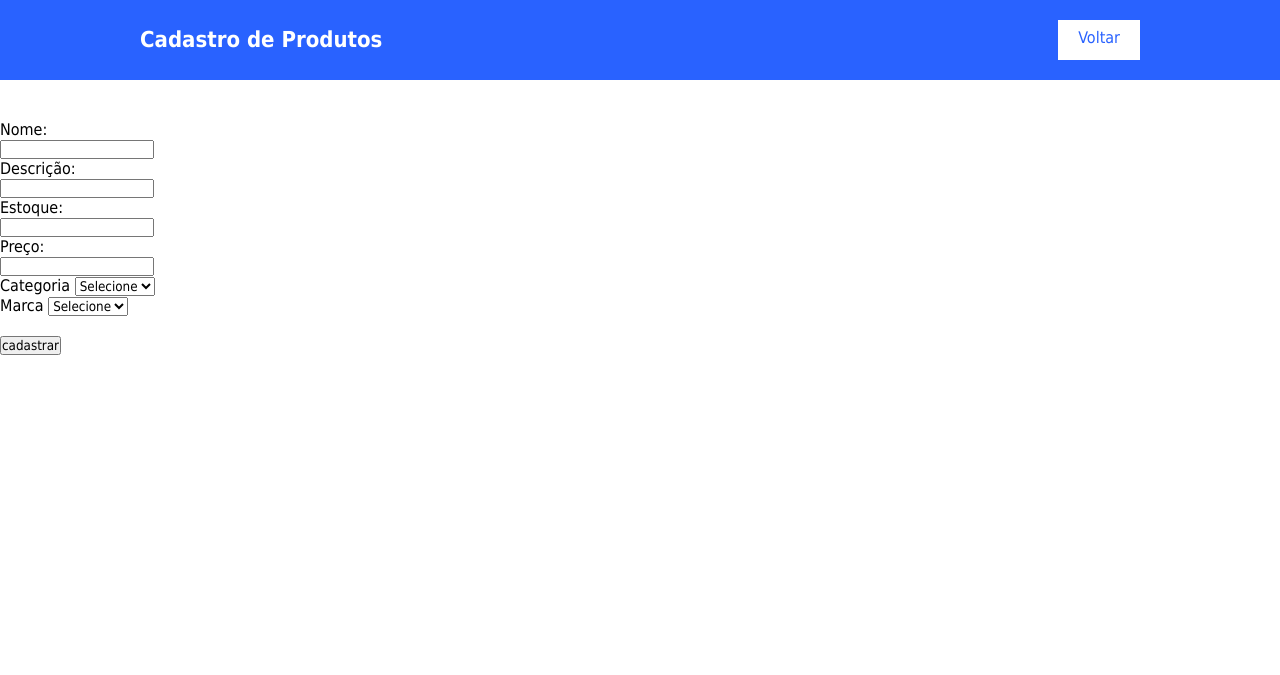
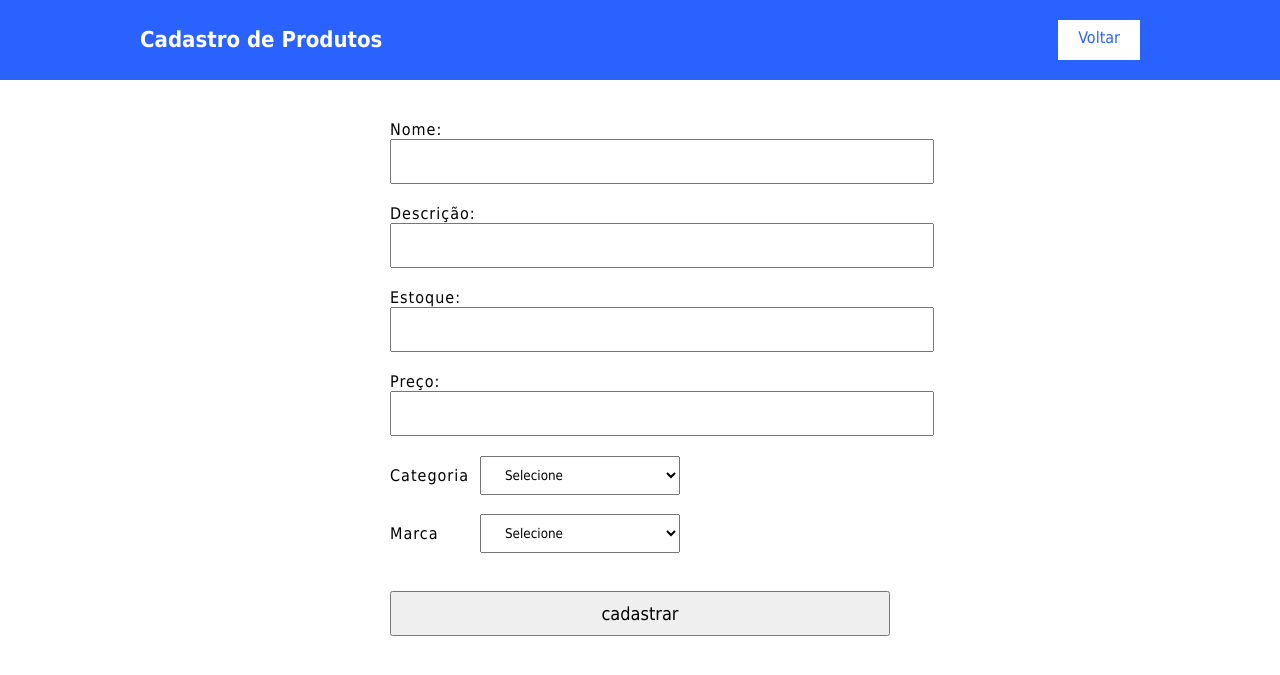
Before and after one commit to vitorgabrieldev/CadEcommerce-Programacao-web-atividade-24-07-2024, a PHP site: page /produtos.php in a window 1280 px wide. Shown: the top 675 px of the page. Run offline with PHP 8.4, Linux system fonts and the light colour scheme; data that the repository does not hold is empty.

Commit message:
feat: :sparkles: Ajustes no Front do Projeto

```diff
--- a/carrinho.php
+++ b/carrinho.php
@@ -2,10 +2,11 @@
 <html>
   <head>
     <meta charset="utf-8">
-    <title>Carrinho</title>
+    <title>Carrinho | Shopee</title>
     <link rel="stylesheet" href="css/style.css" media="screen" title="no title" charset="utf-8">
     <script type="text/javascript" src="js/jquery-2.1.4.min.js"></script>
     <script type="text/javascript" src="js/script.js"></script>
+    <link rel="shortcut icon" href="favicon.ico" type="image/x-icon">
   </head>
   <body>
     <header>
--- a/categorias.php
+++ b/categorias.php
@@ -5,7 +5,7 @@
     <meta http-equiv="X-UA-Compatible" content="IE=edge">
     <meta name="viewport" content="width=device-width, initial-scale=1.0">
     <title>Cadastrar Categorias</title>
-
+    <link rel="shortcut icon" href="favicon.ico" type="image/x-icon">
     <link rel="stylesheet" href="../cadEcommerce/css/style.css">
 </head>
 <body>
--- a/css/style.css
+++ b/css/style.css
@@ -13,3 +13,16 @@ section#produtos ul li h2 { float: left; margin-bottom: 15px; color: #2a2a2a; }
 section#produtos ul li p { float: left; color: #7e7e7e; clear: left; line-height: 30px; }
 section#produtos ul li a {  text-decoration: none; margin-top: 20px; height: 40px; line-height: 36px; clear: left; padding: 0 20px; color: #ffffff; background: #2962ff; float: left; }
 section#produtos a {  text-decoration: none; margin-top: 20px; height: 40px; line-height: 36px; clear: left; padding: 0 20px; color: #ffffff; background: #2962ff; float: left; }
+
+#produtos {display: flex;justify-content: center;}
+#produtos form {min-width: 500px;}
+#produtos form input{width: 100%; padding: 10px 20px;font-size: 18px; font-weight: 500; outline: none; margin-bottom: 20px;}
+#produtos form label{font-size: 16px; font-weight: 500; letter-spacing: 1px;}
+#produtos form select{padding: 10px 20px; width: 200px;}
+#produtos form select option{padding: 10px 20px; width: 200px; font-size: 16px; font-weight: 500;}
+#produtos form .large{width: 90px; display: flex;}
+#produtos form .flex {display: flex; align-items: center;}
+
+#produtos form .btn {
+    cursor: pointer;
+}
--- a/marca.php
+++ b/marca.php
@@ -4,8 +4,8 @@
     <meta charset="UTF-8">
     <meta http-equiv="X-UA-Compatible" content="IE=edge">
     <meta name="viewport" content="width=device-width, initial-scale=1.0">
-    <title>Cadastrar Marca</title>
-
+    <title>Cadastrar Marca | Shopee</title>
+    <link rel="shortcut icon" href="favicon.ico" type="image/x-icon">
     <link rel="stylesheet" href="../cadEcommerce/css/style.css">
 </head>
 <body>
--- a/pedido.php
+++ b/pedido.php
@@ -2,10 +2,11 @@
 <html>
   <head>
     <meta charset="utf-8">
-    <title>Resumo de Pedido</title>
+    <title>Resumo de Pedido | Shopee</title>
     <link rel="stylesheet" href="css/style.css" media="screen" title="no title" charset="utf-8">
     <script type="text/javascript" src="js/jquery-2.1.4.min.js"></script>
     <script type="text/javascript" src="js/script.js"></script>
+    <link rel="shortcut icon" href="favicon.ico" type="image/x-icon">
   </head>
   <body>
     <header>
--- a/produtos.php
+++ b/produtos.php
@@ -8,8 +8,8 @@
     <meta charset="UTF-8">
     <meta http-equiv="X-UA-Compatible" content="IE=edge">
     <meta name="viewport" content="width=device-width, initial-scale=1.0">
-    <title>Cadastro de Produtos</title>
-
+    <title>Cadastro de Produtos | Shopee</title>
+    <link rel="shortcut icon" href="favicon.ico" type="image/x-icon">
     <link rel="stylesheet" href="../cadEcommerce/css/style.css">
 </head>
 <body>
@@ -21,7 +21,7 @@
         </div>
     </header>
 
-    <section id="pordutos">
+    <section id="produtos">
         <form action="insere-produto.php" method="POST">
             <label for="">Nome: </label><br>
             <input type="text" name="nome"><br>
@@ -35,7 +35,8 @@
             <label for="">Preço: </label><br>
             <input type="text" name="preco" min="0.00" max="100000.00" step="0.01"><br>
 
-            <label for="">Categoria</label>
+            <div class="flex">
+                <label class="large" for="">Categoria</label>
                 <select name="seleciona_categoria" id="">
                     <option value="">Selecione</option>
 
@@ -53,10 +54,12 @@
                         <?php } ?>
 
                 </select>
+            </div>
 
             <br>
 
-            <label for="">Marca</label>
+            <div class="flex">
+                <label class="large" for="">Marca</label>
                 <select name="seleciona_marca" id="">
                     <option value="">Selecione</option>
 
@@ -74,9 +77,11 @@
                         <?php } ?>
 
                 </select>
+            </div>
+
             <br><br>
 
-            <input type="submit" value="cadastrar">
+            <input class="btn" type="submit" value="cadastrar">
         </form>
     </section>
 </body>
```
Also changed, not shown: index.php (+8 -2 lines), favicon.ico (added). Lines whose indentation alone changed are shown as unchanged.
